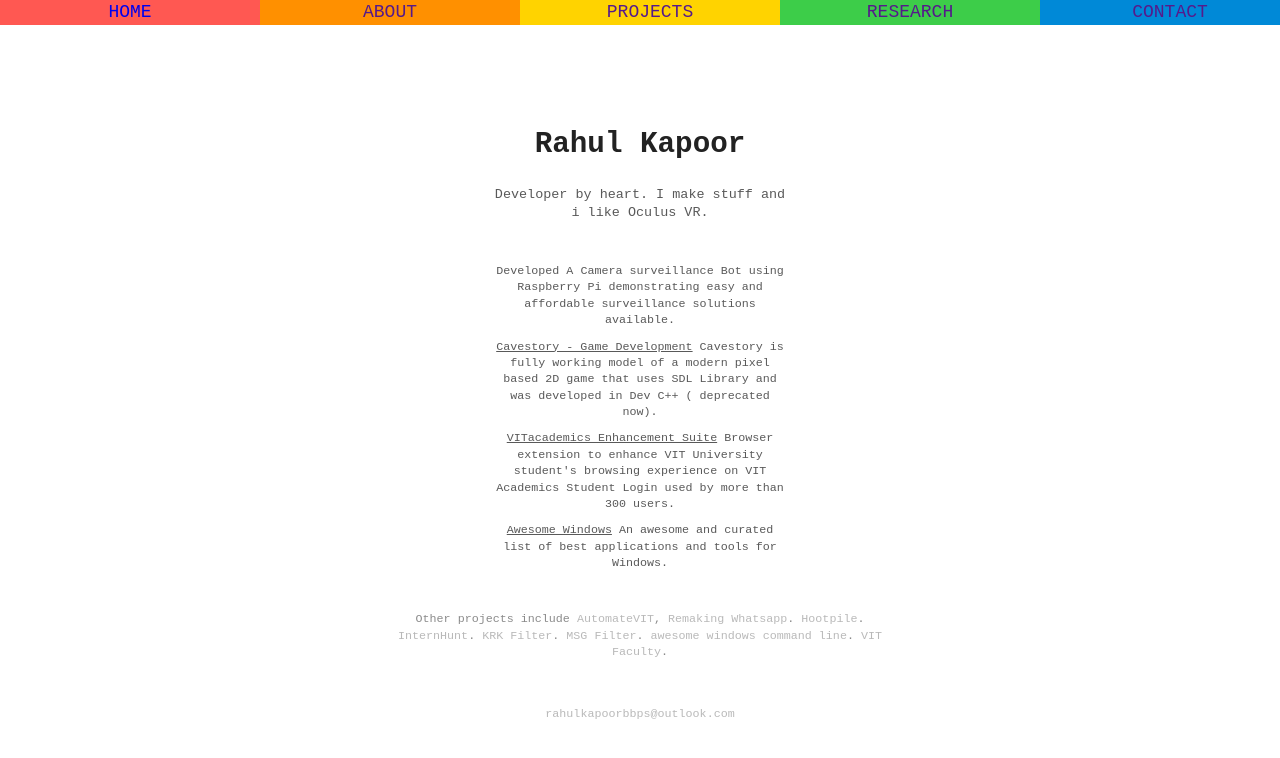
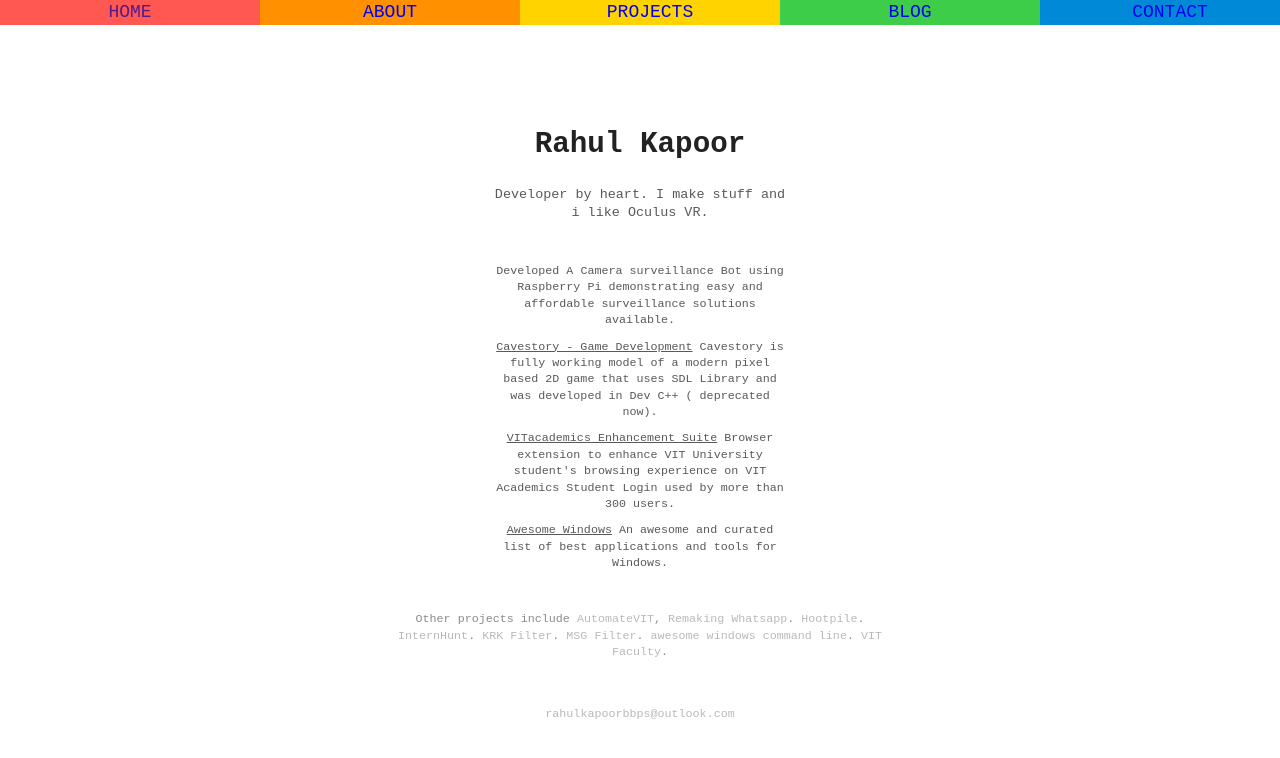
Before and after one commit to rahulkapoor90/rahulkapoor90.github.io, a Jekyll site: the page built from index.html, in a window 1280 px wide. Shown: the top 758 px of the page. Built offline with Jekyll 4.4.1, drawn with Linux system fonts in a browser that asks for light colours.

Commit message:
Navbar Changes.

```diff
--- a/_layouts/default.html
+++ b/_layouts/default.html
@@ -18,11 +18,11 @@
 
 
   <div class="box">
-    <a href="rahulkapoor.me" id="nav_link"><div class="box-sm red">HOME</div></a>
-            <a href="" id="nav_link"><div class="box-sm orange">ABOUT</div></a>
-    <a href="" id="nav_link"><div class="box-sm yellow ">PROJECTS</div></a>
-    <a href="" id="nav_link"><div class="box-sm green ">RESEARCH</div></a>
-<a href="" id="nav_link"><div class="box-sm blue ">CONTACT</div></a>
+    <a href="" id="nav_link"><div class="box-sm red">HOME</div></a>
+            <a href="/about" id="nav_link"><div class="box-sm orange">ABOUT</div></a>
+    <a href="http://github.io/rahulkapoor90" id="nav_link"><div class="box-sm yellow ">PROJECTS</div></a>
+    <a href="/blog" id="nav_link"><div class="box-sm green ">BLOG</div></a>
+<a href="/contact" id="nav_link"><div class="box-sm blue ">CONTACT</div></a>
     <a href="" id="nav_link"><div class="box-sm purple">DD</div></a>
         </div>
 			<div id="container">
--- a/blog/index.html
+++ b/blog/index.html
@@ -2,10 +2,14 @@
 layout: default
 title: Rahul Kapoor's Blog
 ---
+<div id="main">
 	<h1>{{ page.title }}</h1>
+</div>
+ <div id="projects">
 	<ul class="posts">
 
 	  {% for post in site.posts %}
 	    <li><span>{{ post.date | date_to_string }}</span> » <a href="{{ post.url }}" title="{{ post.title }}">{{ post.title }}</a></li>
 	  {% endfor %}
 	</ul>
+	</div>
```
Also changed, not shown: about/index.html (added, +19 -0 lines).
